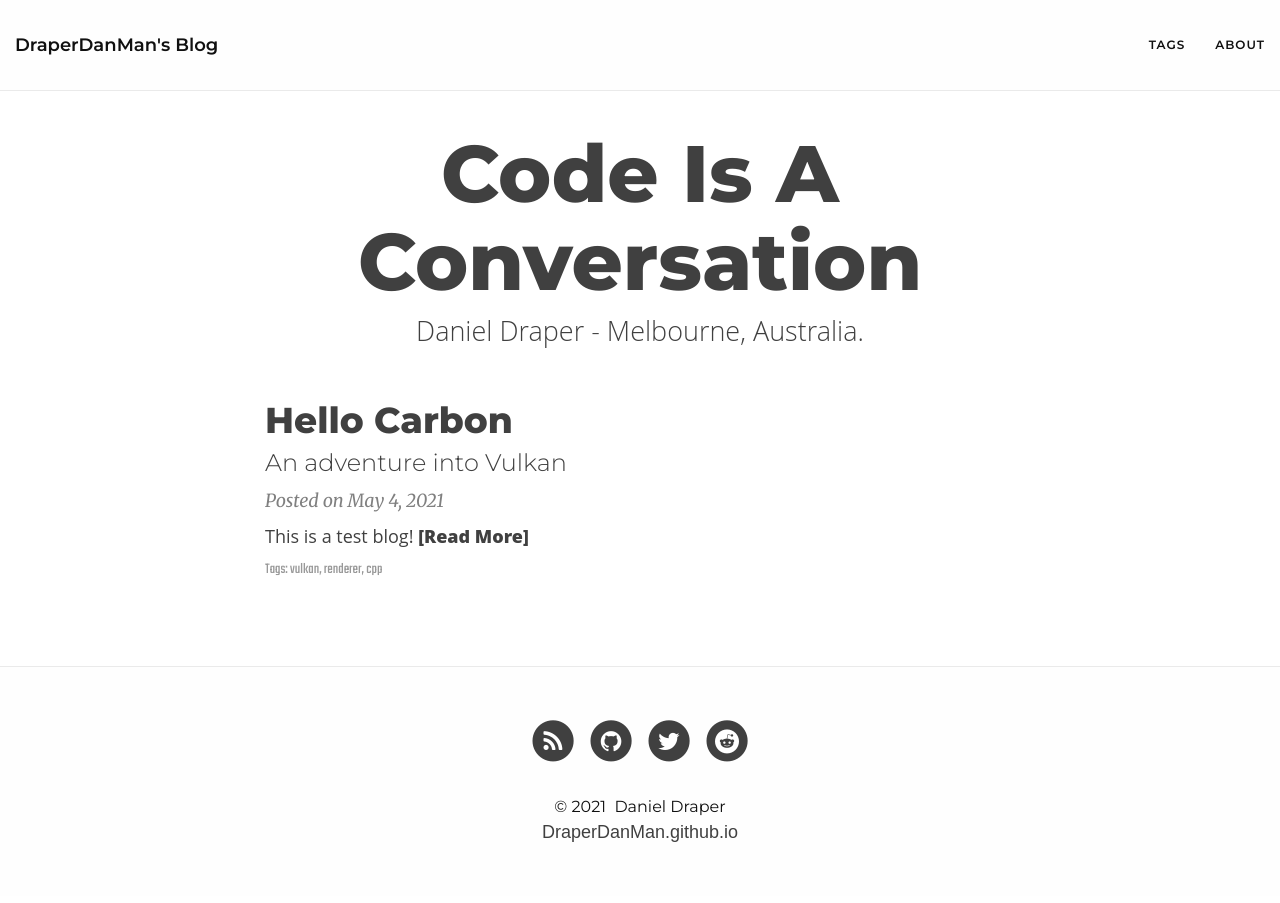
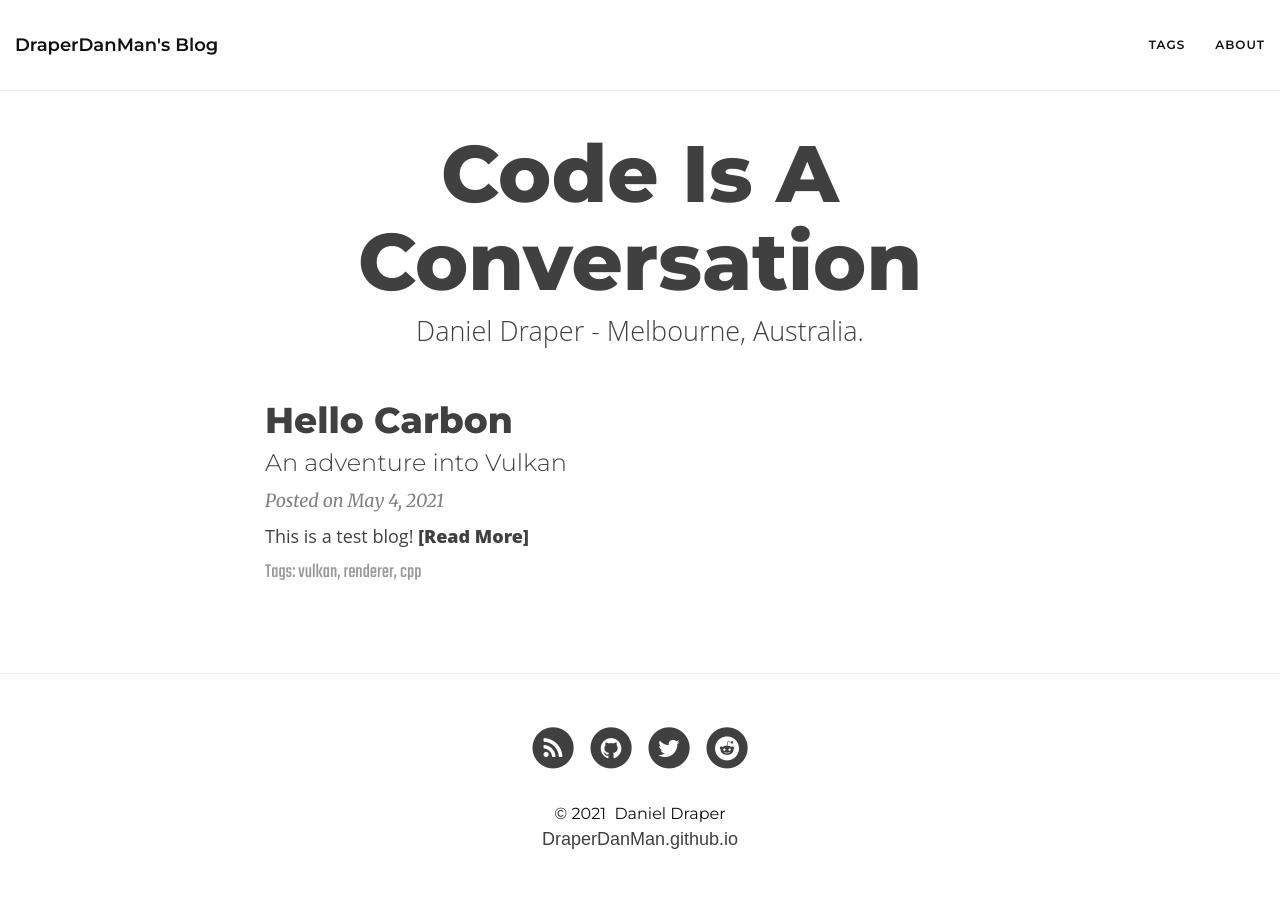
Before and after one commit to DraperDanMan/DraperDanMan.github.io, a Jekyll site: the page built from index.html, in a window 1280 px wide. Built offline with Jekyll 4.4.1, drawn with Linux system fonts in a browser that asks for light colours; nearby versions of some CDN libraries; the list of posts is cut into pages by our own code.

Commit message:
Updated tag style and change about to markdown

```diff
--- a/css/main.css
+++ b/css/main.css
@@ -391,7 +391,7 @@ footer .theme-by {
 .blog-tags {
   font-family: 'Teko', Arial, sans-serif;
   color: #999;
-  font-size: 15px;
+  font-size: 20px;
   margin-bottom: 30px;
 }
 
```
Also changed, not shown: about.md (renamed from about.html).
